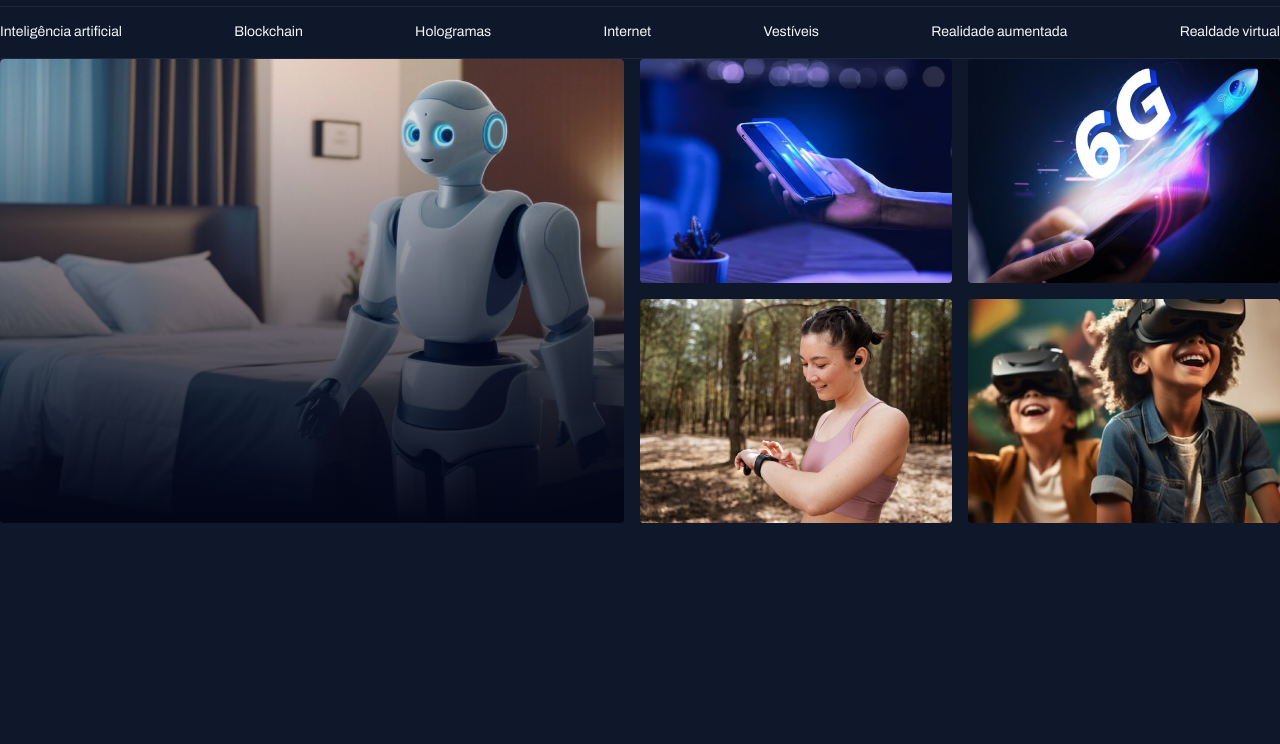
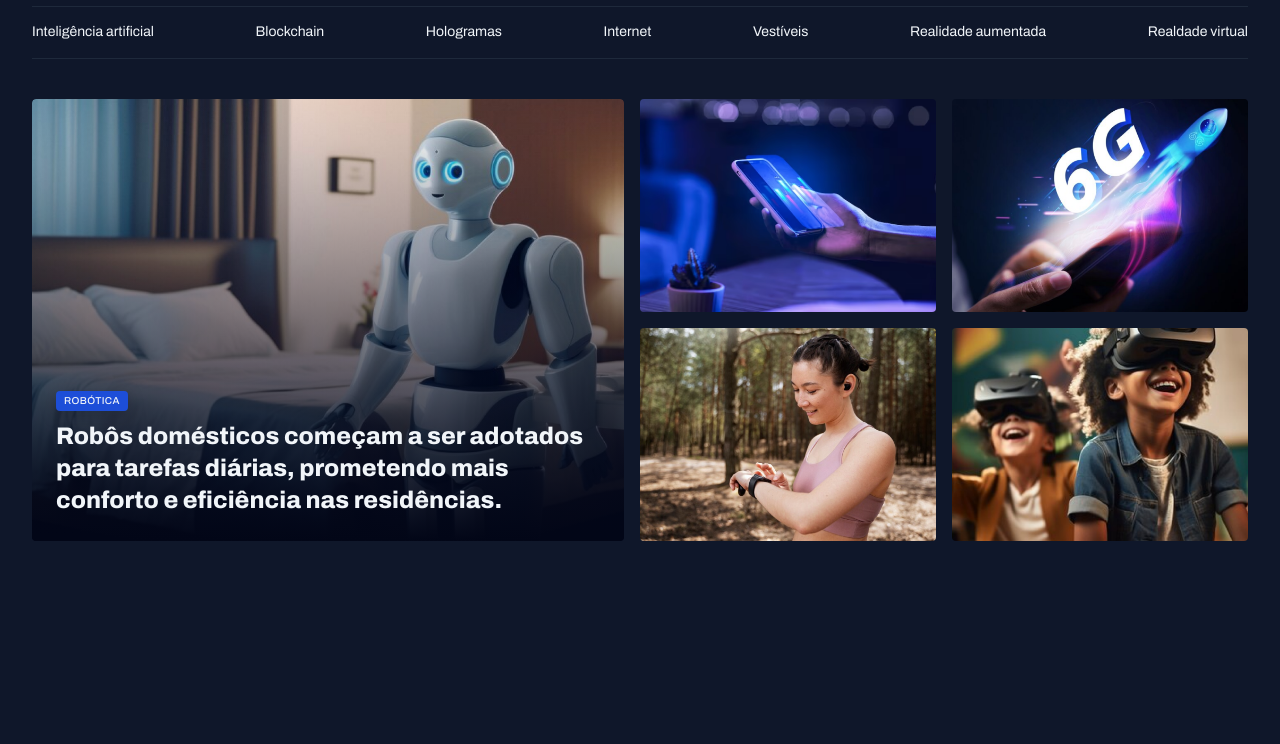
Before and after one commit to JonasDuarte18/Portal-de-noticias, a plain HTML site: page index.html in a window 1280 px wide. Shown: the part 56-800 px from the top of the page. Drawn offline with Linux system fonts and the light colour scheme.

Commit message:
Aplcando texto na section

```diff
--- a/index.html
+++ b/index.html
@@ -3,16 +3,15 @@
   <head>
     <link rel="preconnect" href="https://fonts.googleapis.com" />
     <link rel="preconnect" href="https://fonts.gstatic.com" crossorigin />
+    <link
+      href="https://fonts.googleapis.com/css2?family=Archivo:ital,wght@0,100..900;1,100..900&family=Poppins:wght@400;700&display=swap"
+      rel="stylesheet"
+    />
 
     <meta charset="UTF-8" />
     <meta name="viewport" content="width=device-width, initial-scale=1.0" />
     <title>Portal de viagens</title>
     <link rel="stylesheet" href="styles/index.css" />
-
-    <link
-      href="https://fonts.googleapis.com/css2?family=Archivo:ital,wght@0,100..900;1,100..900&family=Poppins:wght@400;700&display=swap"
-      rel="stylesheet"
-    />
   </head>
 
   <body>
@@ -49,9 +48,17 @@
 
     <main class="grid container">
       <section id="featured" class="grid grid-flow-col gap-16">
-        <div class="card">
+        <figure class="card">
           <img src="assets/images/Image 01.png" alt="" />
-        </div>
+
+          <figcaption>
+            <span class="content-tag">robótica</span>
+            <h2 class="text-2xl">
+              Robôs domésticos começam a ser adotados para tarefas diárias,
+              prometendo mais conforto e eficiência nas residências.
+            </h2>
+          </figcaption>
+        </figure>
 
         <div class="grid grid-cols-2 gap-16">
           <div>
--- a/styles/global.css
+++ b/styles/global.css
@@ -5,14 +5,14 @@
 }
 
 :root {
-  --brand-color-light: #60A5FA;
-  --brand-color-dark: #1D4ED8;
-  --bg-color: #0F172A;
-  --stroke-color: #1E293B;
-  --text-color-primary: #F1F5F9;
-  --text-color-secondary: #CBD5E1;
+  --brand-color-light: #60a5fa;
+  --brand-color-dark: #1d4ed8;
+  --bg-color: #0f172a;
+  --stroke-color: #1e293b;
+  --text-color-primary: #f1f5f9;
+  --text-color-secondary: #cbd5e1;
 
-  --font-family: 'Archivo', sans-serif;
+  --font-family: "Archivo", sans-serif;
   --h1: 800 24px/135% var(--font-family);
   --h2: 800 16px/140% var(--font-family);
   --h2: 800 14px/140% var(--font-family);
@@ -25,28 +25,46 @@ body {
   font: var(--text);
   color: var(--text-color-primary);
   background-color: var(--bg-color);
-
+  margin-inline: 32px;
 }
 
 a {
   text-decoration: none;
-  color: inherit
+  color: inherit;
 }
 
 a:hover {
   color: var(--brand-color-light);
 }
 
-h1, h2, h3 {
-  font: inherit
+h1,
+h2,
+h3 {
+  font: inherit;
 }
 
-img{
+img {
   max-width: 100%;
 }
 
-.contaniner{
+.contaniner {
   max-width: 1280px;
   padding-inline: 32px;
   margin-inline: auto;
 }
+
+main {
+  margin-top: 40px;
+}
+
+.content-tag {
+  display: inline-block;
+  background-color: var(--brand-color-dark);
+  padding: 4px 8px;
+  border-radius: 4px;
+  font: 500 10px/1.2 var(--font-family);
+  text-transform: uppercase;
+  letter-spacing: 0.04em;
+  color: var(--text--color--primary);
+  box-shadow: 0px 4px 16px rgba(2, 6, 23, 0.25);
+}
--- a/styles/sections.css
+++ b/styles/sections.css
@@ -15,5 +15,14 @@
       inset: 0;
       background: linear-gradient(180deg, transparent 0%, #020617 100%);
     }
+
+    figcaption {
+      position: absolute;
+      bottom: 0;
+      padding: 24px;
+      h2 {
+        margin-top: 8px;
+      }
+    }
   }
 }
--- a/styles/utility.css
+++ b/styles/utility.css
@@ -1,15 +1,31 @@
-.grid{
+.grid {
   display: grid;
 }
 
-.grid-flow-col{
-grid-auto-flow: column;
+.grid-flow-col {
+  grid-auto-flow: column;
 }
 
-.grid-cols-2{
-grid-template-columns: 1fr 1fr;
+.grid-cols-2 {
+  grid-template-columns: 1fr 1fr;
 }
 
-.gap-16{
+.gap-16 {
   gap: 16px;
 }
+
+.text-2xl {
+  font: var(--h1);
+}
+
+.text-xl {
+  font: var(--h2);
+}
+
+.text-lg {
+  font: var(--h3);
+}
+
+.text-sm {
+  font: var(--text-sm);
+}
```
